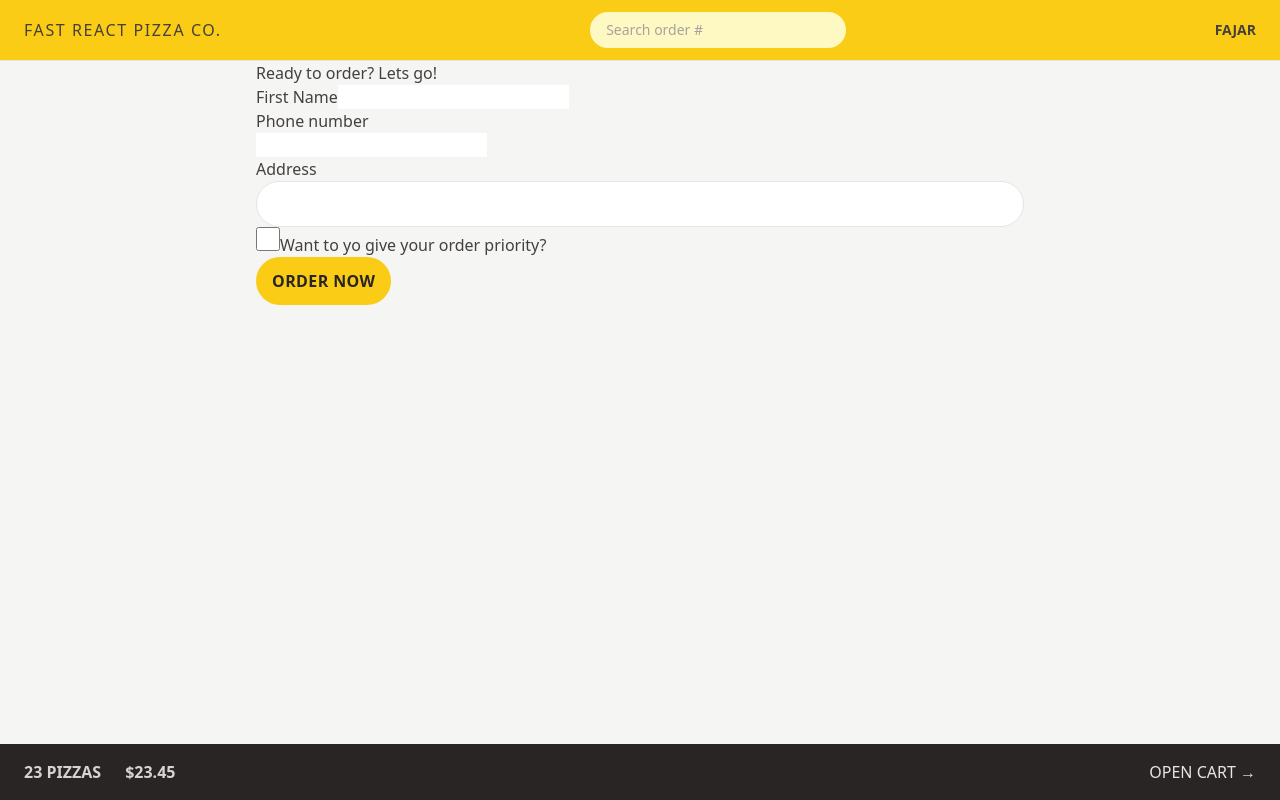
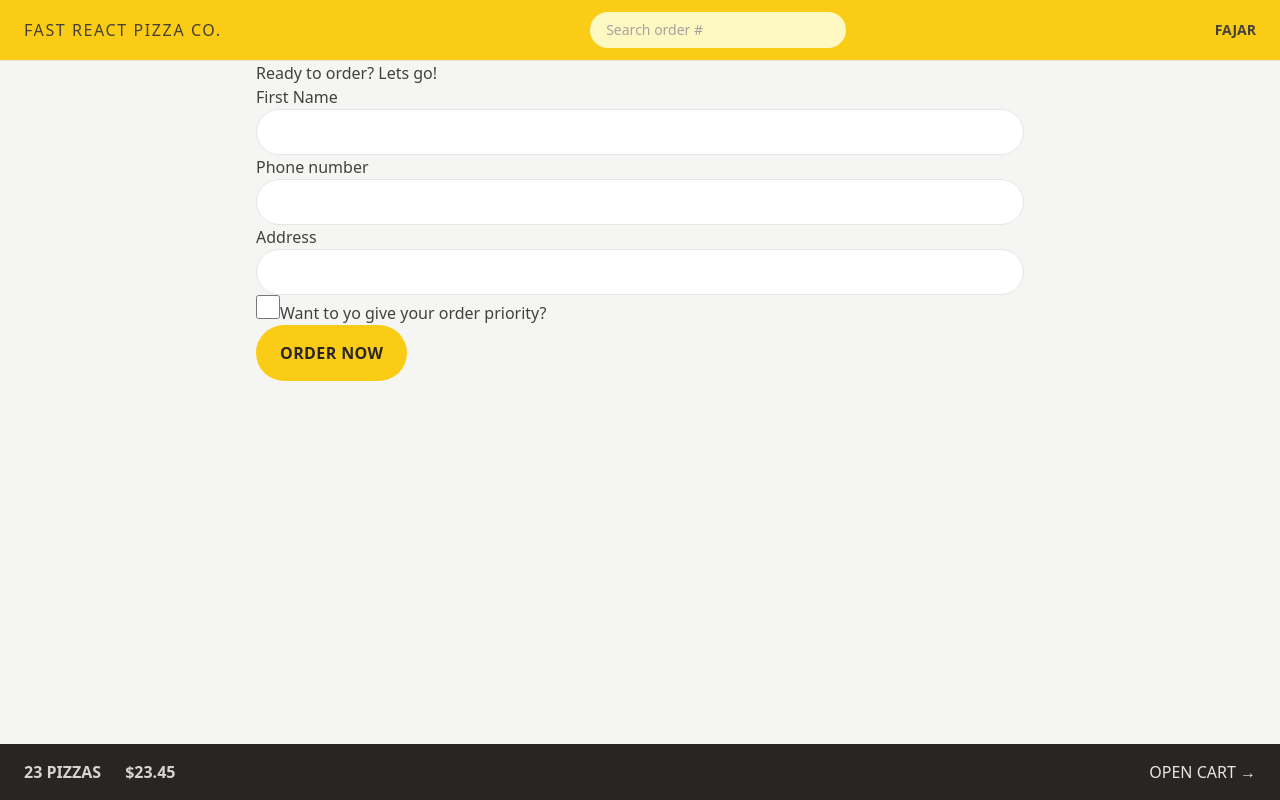
Before and after one commit to yurliansyahfajar/fast-react-pizza, a React (Vite) app: page /order/new in a window 1280 px wide. Built offline with nearby package versions, Linux system fonts and the light colour scheme.

Commit message:
styling button and link button

```diff
--- a/src/features/cart/Cart.jsx
+++ b/src/features/cart/Cart.jsx
@@ -1,4 +1,5 @@
-import { Link } from "react-router-dom";
+import LinkButton from "../../ui/LinkButton";
+import Button from "../../ui/Button";
 
 const fakeCart = [
   {
@@ -30,17 +31,12 @@
 
   return (
     <div>
-      <Link
-        to="/menu"
-        className="text-sm text-blue-500 hover:text-blue-600 hover:underline"
-      >
-        &larr; Back to menu
-      </Link>
+      <LinkButton to={"/menu"}>&larr; Back to menu</LinkButton>
 
       <h2>Your cart, %NAME%</h2>
 
       <div>
-        <Link to="/order/new">Order pizzas</Link>
+        <Button to="/order/new">Order pizzas</Button>
         <button>Clear cart</button>
       </div>
     </div>
--- a/src/features/order/CreateOrder.jsx
+++ b/src/features/order/CreateOrder.jsx
@@ -2,6 +2,7 @@
 
 import { Form, redirect, useNavigation, useActionData } from "react-router-dom";
 import { createOrder } from "../../services/apiRestaurant";
+import Button from "../../ui/Button";
 
 // https://uibakery.io/regex-library/phone-number
 const isValidPhone = (str) =>
@@ -48,13 +49,13 @@
       <Form method="POST" action="/order/new">
         <div>
           <label>First Name</label>
-          <input type="text" name="customer" required />
+          <input className="input" type="text" name="customer" required />
         </div>
 
         <div>
           <label>Phone number</label>
           <div>
-            <input type="tel" name="phone" required />
+            <input className="input" type="tel" name="phone" required />
             {formErrors?.phone && <p>{formErrors.phone}</p>}
           </div>
         </div>
@@ -62,12 +63,7 @@
         <div>
           <label>Address</label>
           <div>
-            <input
-              className="w-full rounded-full border border-stone-200 px-4 py-2 text-sm transition-all duration-300 placeholder:text-stone-400 focus:outline-none focus:ring focus:ring-yellow-400 md:px-6 md:py-3"
-              type="text"
-              name="address"
-              required
-            />
+            <input className="input" type="text" name="address" required />
           </div>
         </div>
 
@@ -86,12 +82,9 @@
         <input type="hidden" name="cart" value={JSON.stringify(cart)} />
 
         <div>
-          <button
-            className="focuse:bg-yellow-300 inline-block rounded-full bg-yellow-400 px-4 py-3 font-semibold uppercase tracking-wide text-stone-800 transition-colors duration-300 hover:bg-yellow-300 focus:outline-none focus:ring focus:ring-yellow-300 focus:ring-offset-2 disabled:cursor-not-allowed"
-            disabled={isSubmitting}
-          >
+          <Button disabled={isSubmitting}>
             {isSubmitting ? "Creating Your Order..." : "Order Now"}
-          </button>
+          </Button>
         </div>
       </Form>
     </div>
--- a/src/features/user/CreateUser.jsx
+++ b/src/features/user/CreateUser.jsx
@@ -1,4 +1,5 @@
 import { useState } from "react";
+import Button from "../../ui/Button";
 
 function CreateUser() {
   const [username, setUsername] = useState("");
@@ -18,12 +19,12 @@
         placeholder="Your full name"
         value={username}
         onChange={(e) => setUsername(e.target.value)}
-        className="w-72"
+        className="input mb-8 w-72"
       />
 
       {username !== "" && (
         <div>
-          <button>Start ordering</button>
+          <Button>Start ordering</Button>
         </div>
       )}
     </form>
--- a/src/index.css
+++ b/src/index.css
@@ -1,6 +1,12 @@
 @tailwind base;
 @tailwind components;
 @tailwind utilities;
+
+@layer components {
+  .input {
+    @apply w-full rounded-full border border-stone-200 px-4 py-2 text-sm transition-all duration-300 placeholder:text-stone-400 focus:outline-none focus:ring focus:ring-yellow-400 md:px-6 md:py-3;
+  }
+}
 
 /* body {
   font-family: system-ui, -apple-system, BlinkMacSystemFont, 'Segoe UI', Roboto,
@@ -29,6 +35,10 @@
   animation: loading 1s infinite linear;
 }
 
+::-webkit-scrollbar {
+  display: none;
+}
+
 @keyframes loading {
   20% {
     background-position:
--- /dev/null
+++ b/src/ui/Button.jsx
@@ -0,0 +1,20 @@
+import { Link } from "react-router-dom";
+
+function Button({ children, disabled, to }) {
+  const className =
+    "focuse:bg-yellow-300 inline-block rounded-full bg-yellow-400 px-4 py-3 font-semibold uppercase tracking-wide text-stone-800 transition-colors duration-300 hover:bg-yellow-300 focus:outline-none focus:ring focus:ring-yellow-300 focus:ring-offset-2 disabled:cursor-not-allowed sm:px-6 sm:py-4";
+  if (to)
+    return (
+      <Link className={className} to={to}>
+        {children}
+      </Link>
+    );
+
+  return (
+    <button disabled={disabled} className={className}>
+      {children}
+    </button>
+  );
+}
+
+export default Button;
--- a/src/ui/Error.jsx
+++ b/src/ui/Error.jsx
@@ -1,13 +1,13 @@
-import { useNavigate, useRouteError } from "react-router-dom";
+import { useRouteError } from "react-router-dom";
+import LinkButton from "./LinkButton";
 
 function Error() {
-  const navigate = useNavigate();
   const error = useRouteError();
   return (
     <div>
       <h1>Something went wrong 😢</h1>
       <p>{error.data || error.message}</p>
-      <button onClick={() => navigate(-1)}>&larr; Go back</button>
+      <LinkButton to="-1">&larr; Go back</LinkButton>
     </div>
   );
 }
--- /dev/null
+++ b/src/ui/LinkButton.jsx
@@ -0,0 +1,20 @@
+import { Link } from "react-router-dom";
+import { useNavigate } from "react-router-dom";
+
+function LinkButton({ children, to }) {
+  const navigate = useNavigate();
+  const className = "text-sm text-blue-500 hover:text-blue-600 hover:underline";
+  if (to === "-1")
+    return (
+      <button className={className} onClick={() => navigate(-1)}>
+        {children}
+      </button>
+    );
+  return (
+    <Link to={to} className={className}>
+      {children}
+    </Link>
+  );
+}
+
+export default LinkButton;
```
